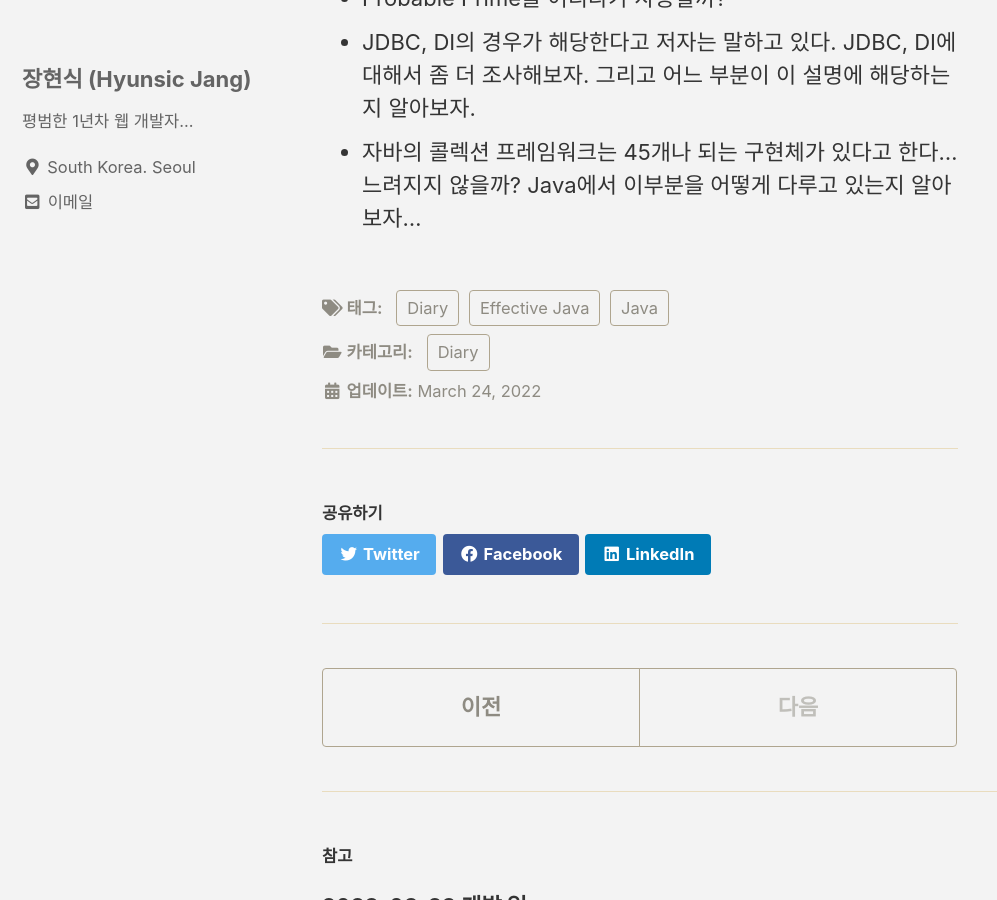
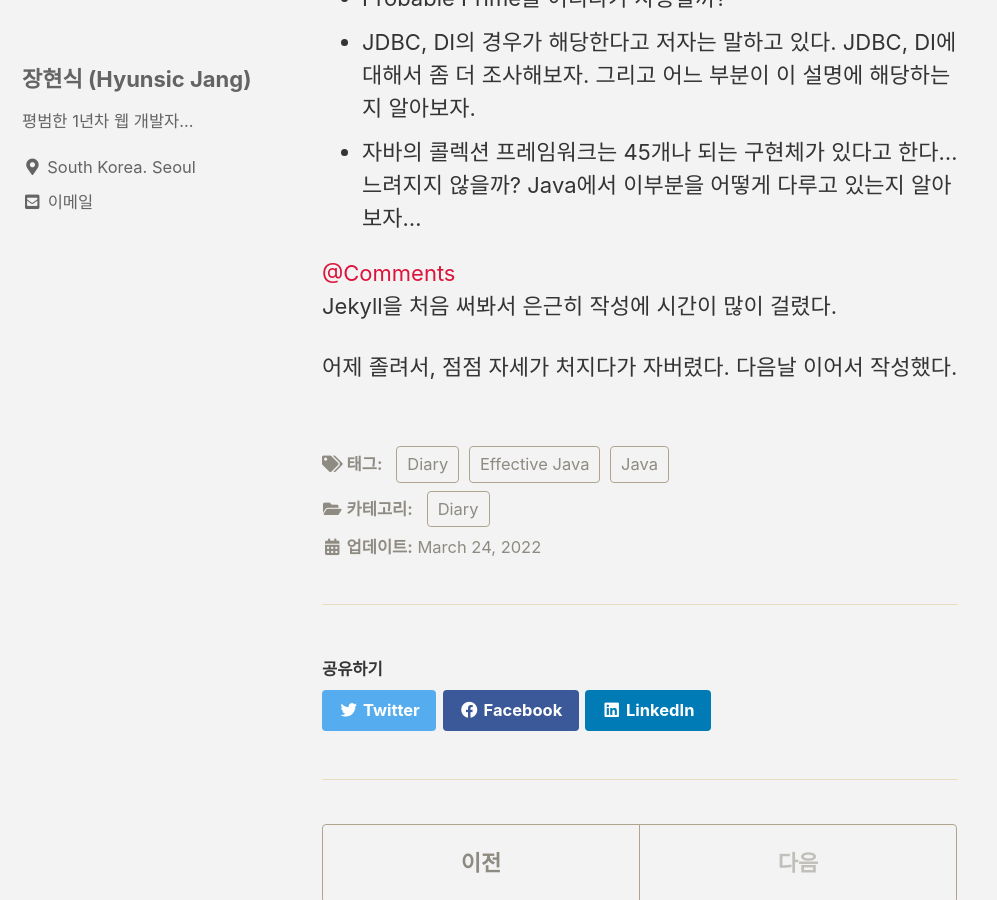
Before and after one commit to dmqkuku/jhsPage, a Jekyll site: the page built from _posts/2022-03-24-day1.markdown, in a window 1280 px wide and 900 px high, scrolled down 7697 px. Shown: the whole window, without its empty margins (0-997 px from the left). Built offline with Jekyll 4.4.1, drawn with Linux system fonts in a browser that asks for light colours; cached includes are drawn as plain includes; formulas are drawn with MathJax 3; comment, search, counter and statistics services are not loaded.

Commit message:
20220324일기 편집

```diff
--- a/_posts/2022-03-24-day1.markdown
+++ b/_posts/2022-03-24-day1.markdown
@@ -254,3 +254,9 @@ JDBC, DI의 경우가 해당한다고 저자는 말하고 있다. JDBC, DI에
 * Probable Prime을 어디다가 사용할까?
 * JDBC, DI의 경우가 해당한다고 저자는 말하고 있다. JDBC, DI에 대해서 좀 더 조사해보자. 그리고 어느 부분이 이 설명에 해당하는지 알아보자.
 * 자바의 콜렉션 프레임워크는 45개나 되는 구현체가 있다고 한다… 느려지지 않을까? Java에서 이부분을 어떻게 다루고 있는지 알아보자…
+
+<font color="crimson">@Comments</font>
+Jekyll을 처음 써봐서 은근히 작성에 시간이 많이 걸렸다.
+
+
+어제 졸려서, 점점 자세가 처지다가 자버렸다. 다음날 이어서 작성했다.
```
